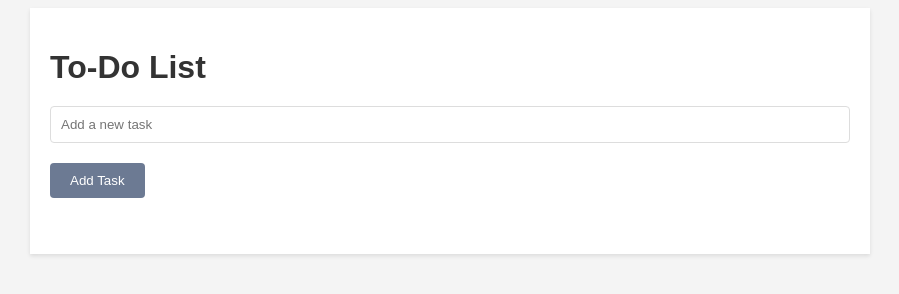
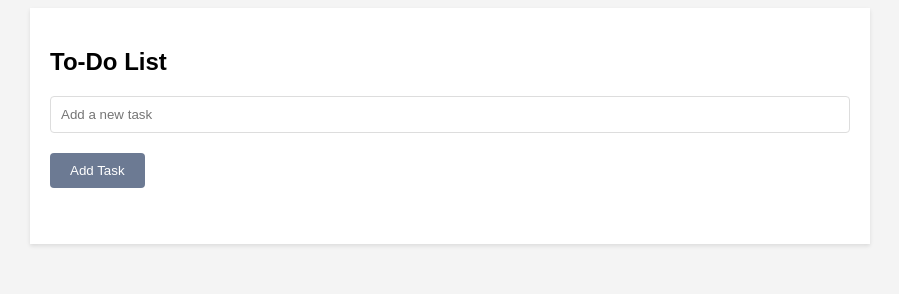
Before and after one commit to clintaire/To-Do-List-Application, a plain HTML site: page index.html in a window 1280 px wide. Shown: the whole page, without its empty margins (190-1089 px from the left). Drawn offline with Linux system fonts and the light colour scheme.

Commit message:
Update index.html

```diff
--- a/index.html
+++ b/index.html
@@ -8,7 +8,7 @@
 </head>
 <body>
     <div class="container">
-        <h1>To-Do List</h1>
+        <h2>To-Do List</h2>
         <input type="text" id="taskInput" placeholder="Add a new task">
         <button onclick="addTask()">Add Task</button>
         <ul id="taskList"></ul>
```
